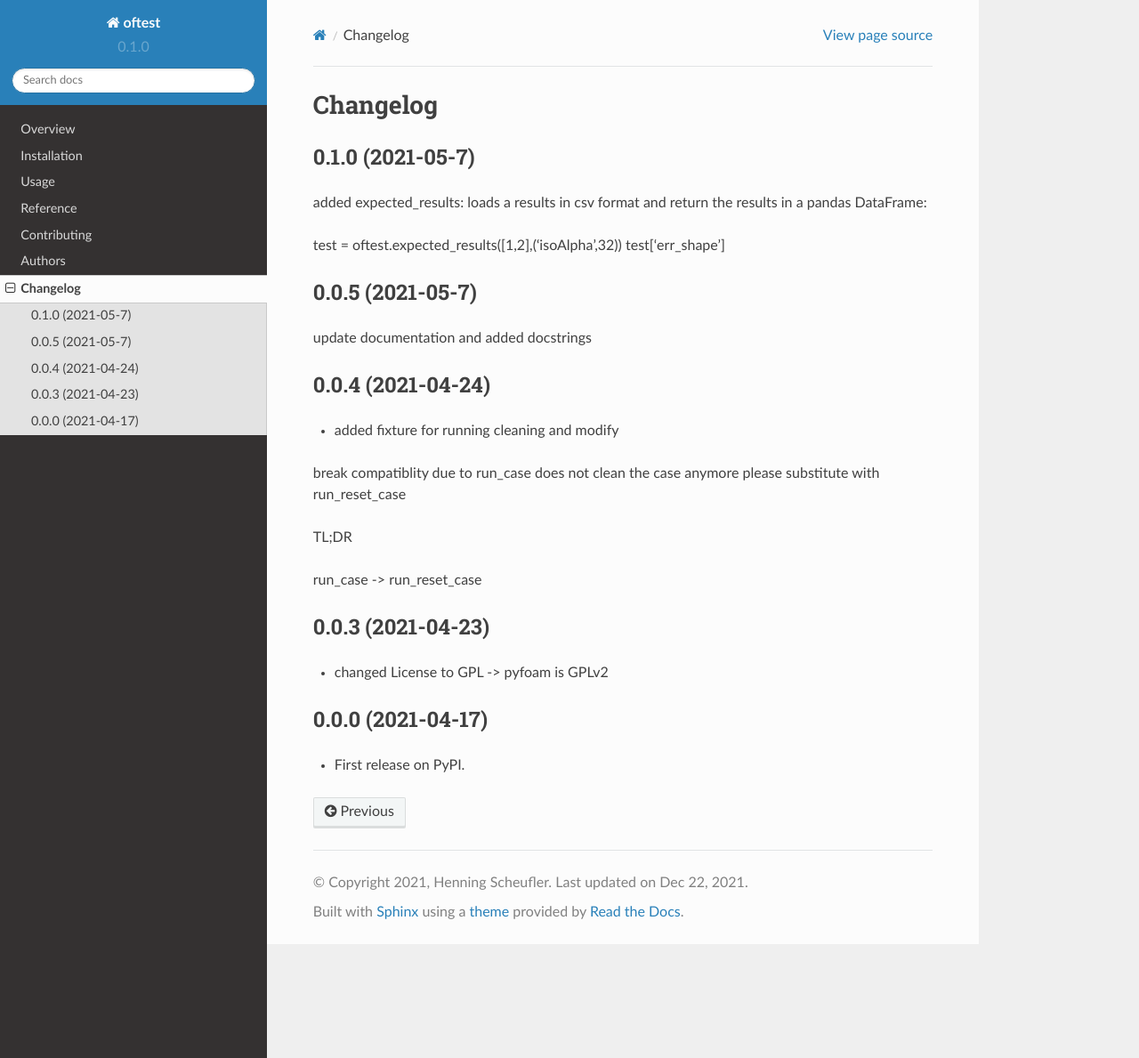
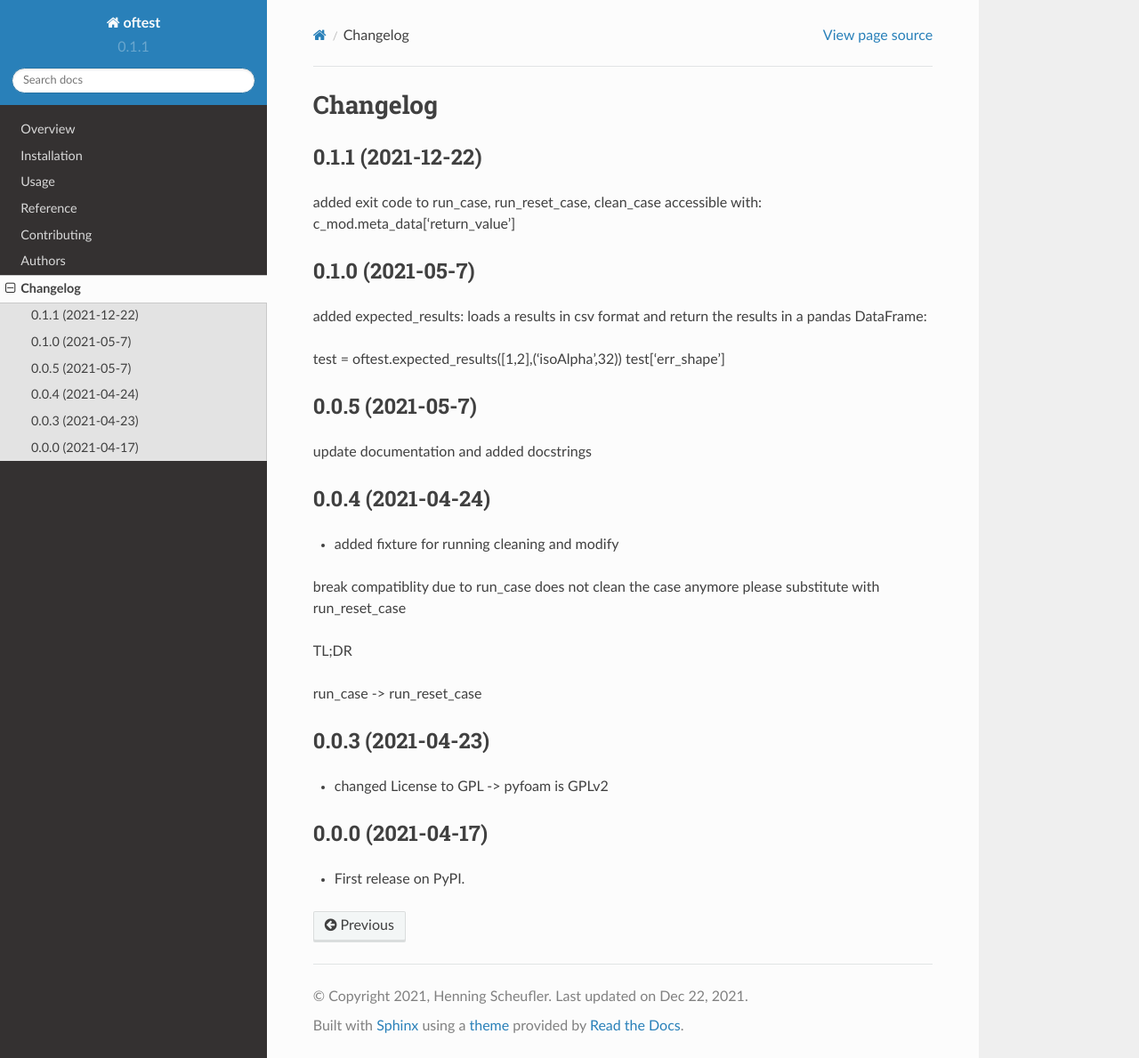
Before and after one commit to HenningScheufler/oftest, a Sphinx documentation site: the page built from docs/changelog.rst, in a window 1280 px wide and 1189 px high. Shown: the whole window at 89% size. Built offline with Sphinx 7.4.7 and the Read the Docs theme 2.0.0, drawn with Linux system fonts in a browser that asks for light colours.

Commit message:
bumped version

```diff
--- a/CHANGELOG.rst
+++ b/CHANGELOG.rst
@@ -1,6 +1,13 @@
 
 Changelog
 =========
+
+0.1.1 (2021-12-22)
+------------------
+
+added exit code to run_case, run_reset_case, clean_case
+accessible with:
+c_mod.meta_data['return_value']
 
 0.1.0 (2021-05-7)
 ------------------
--- a/docs/conf.py
+++ b/docs/conf.py
@@ -20,7 +20,7 @@ project = 'oftest'
 year = '2021'
 author = 'Henning Scheufler'
 copyright = '{0}, {1}'.format(year, author)
-version = release = '0.1.0'
+version = release = '0.1.1'
 
 pygments_style = 'trac'
 templates_path = ['.']
--- a/setup.py
+++ b/setup.py
@@ -23,7 +23,7 @@ def read(*names, **kwargs):
 
 setup(
     name='oftest',
-    version='0.1.0',
+    version='0.1.1',
     license='GPLv3',
     description='test framework for OpenFOAM',
     long_description='%s\n%s' % (
--- a/src/oftest/__init__.py
+++ b/src/oftest/__init__.py
@@ -1,4 +1,4 @@
-__version__ = '0.1.0'
+__version__ = '0.1.1'
 
 from oftest.load_data import *
 from oftest.utils import *
```
